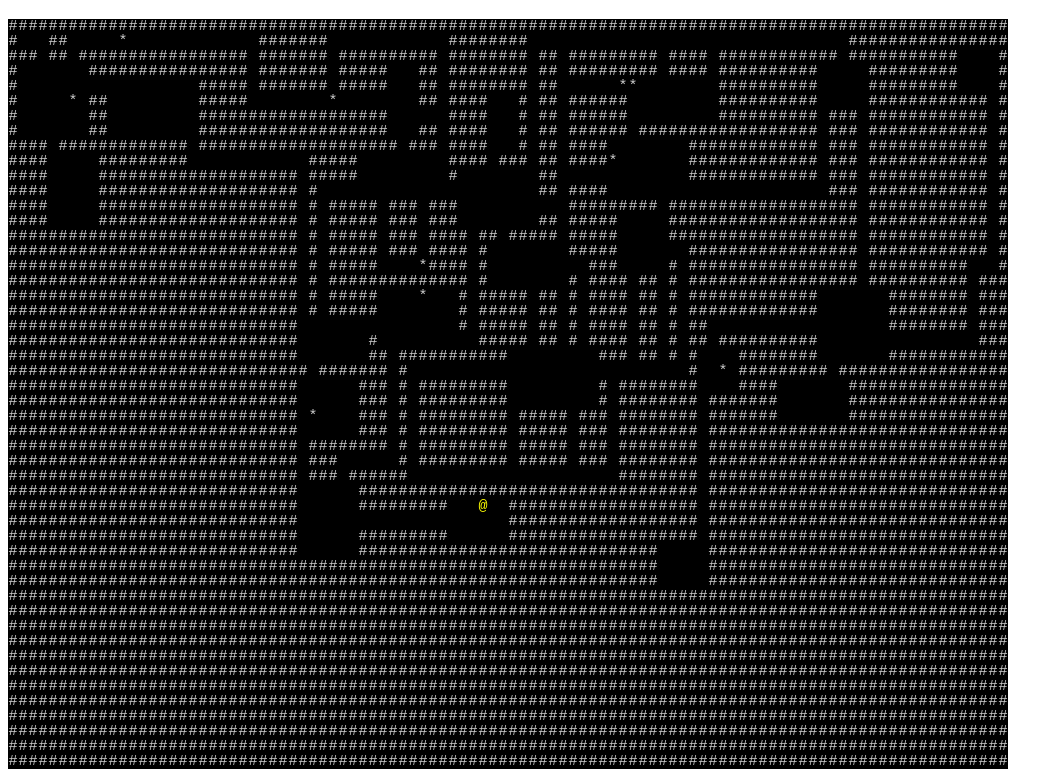
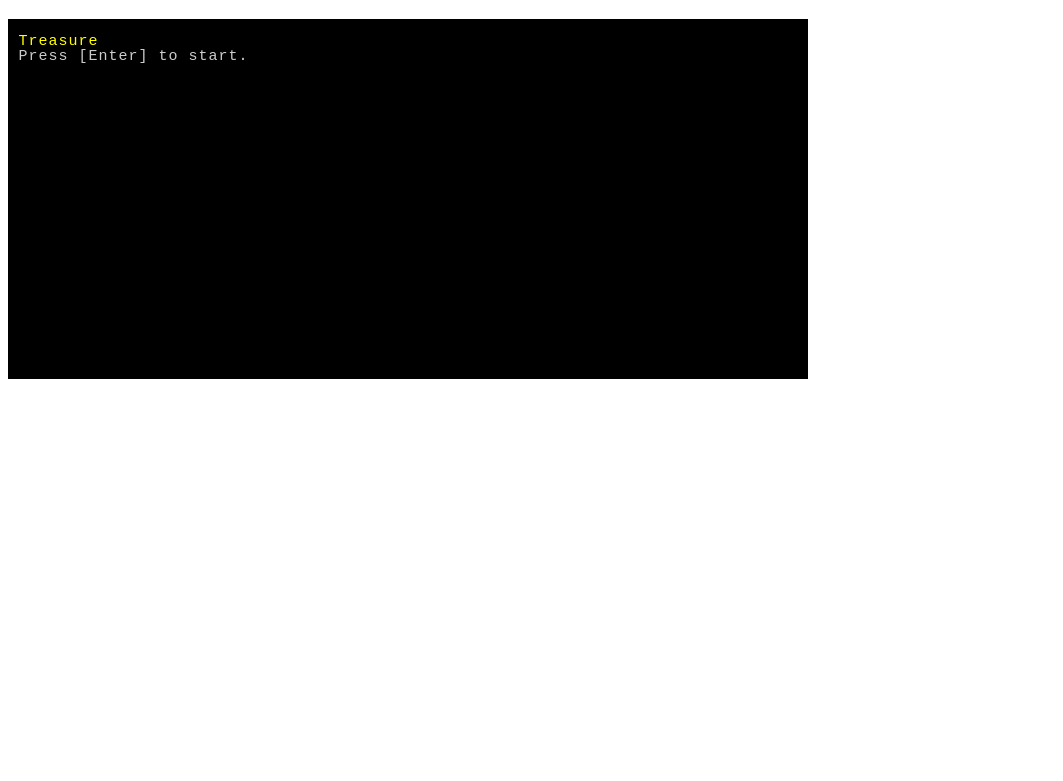
Before and after one commit to skxu/Treasure, a plain HTML site: page game.html in a window 1280 px wide. Shown: the part 61-842 px from the top of the page, without its empty margins (0-1063 px from the left). After the commit the page ends 800 px from the top, so only its background shows below. Drawn offline with Linux system fonts and the light colour scheme.

Commit message:
game states & refactoring

```diff
--- a/game.html
+++ b/game.html
@@ -4,8 +4,9 @@
 		<title>Treasure</title>
 		<script src="js/rot.js"></script>
 		<script src="js/game.js"></script>
+		<script src="js/state.js"></script>
 	</head>
-	<body onload="Game.init()">
+	<body>
 		<h1>Treasure</h1>
 	</body>
 
--- a/js/game.js
+++ b/js/game.js
@@ -1,30 +1,81 @@
 
 var Game = {
-	display: null,
+	_display: null,
+	_currentState: null,
 	engine: null,
 	player: null,
+	treasure: null,
 	map: {},
 
 	init: function() {
-		ROT.DEFAULT_WIDTH = 100;
-		ROT.DEFAULT_HEIGHT = 50;
-		this.display = new ROT.Display();
-		document.body.appendChild(this.display.getContainer());
-		this._generateMap();
+		//ROT.DEFAULT_WIDTH = 100;
+		//ROT.DEFAULT_HEIGHT = 50;
+		this._display = new ROT.Display({width: 80, height: 24});
+		var game = this; //questionable
 
+		//We only want the active State to handle input
+		var bindEventToState = function(event) {
+			window.addEventListener(event, function(e) {
+				if (game._currentState !== null) {
+					game._currentState.handleInput(event, e);
+				}
+			});
+		}
+
+		//Bind keyboard inputs
+		bindEventToState('keydown');
+	    bindEventToState('keyup');
+	    bindEventToState('keypress');
+
+	},
+
+	getDisplay: function() {
+		return this._display;
+	},
+
+	switchState: function(state) {
+		//Notify previous state about switch
+		if (this._currentState !== null) {
+			this._currentState.exit();
+		}
+
+		//Clear display
+		this.getDisplay().clear();
+
+		//Set current state & render
+		this._currentState = state;
+		if (!this._currentState !== null) {
+			this._currentState.enter();
+			this._currentState.render(this._display);
+		}
+	}
+};
+
+
+window.onload = function() {
+	//Check if rot.js works on browser
+	if (!ROT.isSupported()) {
+		alert("This game isn't compatible with your browser");
+	} else {
+		//run initialization stuff
+		Game.init();
+		//Add the game to the HTML canvas
+		document.body.appendChild(Game.getDisplay().getContainer());
+
+		//Generate the map
+		Game.generateMap();
+		Game.switchState(Game.State.mainMenu);
+
+		//Starts the scheduler engine
 		var scheduler = new ROT.Scheduler.Simple();
 		scheduler.add(this.player, true);
 		this.engine = new ROT.Engine(scheduler);
 		this.engine.start();
+	}
+};
 
 
-	}
-}
-
-
-
-
-Game._generateMap = function() {
+Game.generateMap = function() {
 	var digger = new ROT.Map.Digger();
 	var freeCells = [];
 
@@ -36,14 +87,15 @@ Game._generateMap = function() {
 		}
 		var key = x + "," + y;
 		freeCells.push(key);
-		//this.map[key] = String.fromCharCode(183);
-		this.map[key] = " ";
+		this.map[key] = String.fromCharCode(183);
+		//this.map[key] = " ";
 	}
 	digger.create(digCallback.bind(this));
 	this._generateBoxes(freeCells);
-	this._drawWholeMap();
 	this._createPlayer(freeCells);
+	//this.drawWholeMap();
 };
+
 
 
 Game._generateBoxes = function(freeCells) {
@@ -51,17 +103,24 @@ Game._generateBoxes = function(freeCells) {
 		var index = Math.floor(ROT.RNG.getUniform() * freeCells.length);
 		var key = freeCells.splice(index, 1)[0];
 		this.map[key] = "*";
+
+		if(i == 0) {
+			this.treasure = key;
+		}
 	}
 };
 
-Game._drawWholeMap = function() {
+Game.drawWholeMap = function() {
 	for (var key in this.map) {
 		var parts = key.split(",");
 		var x = parseInt(parts[0]);
 		var y = parseInt(parts[1]);
-		this.display.draw(x, y, this.map[key]);
+		this.getDisplay().draw(x, y, this.map[key]);
 	}
 };
+
+
+
 
 var Player = function(x, y) {
 	this._x = x;
@@ -70,13 +129,24 @@ var Player = function(x, y) {
 }
 
 Player.prototype._draw = function() {
-	Game.display.draw(this._x, this._y, "@", "#ff0");
+	Game.getDisplay().draw(this._x, this._y, "@", "#ff0");
+}
+
+Player.prototype._checkBox = function() {
+	var key = this._x + "," + this._y;
+	if (Game.map[key] != "*") {
+		Game.getDisplay().draw(this._x, this._y - 2, "There is no chest here.");
+	} else if (key == Game.treasure) {
+		Game.getDisplay().draw(this._x, this._y - 2, "You found treasure.");
+	} else {
+		Game.getDisplay().draw(this._x, this._y - 2, "Nothing in this chest.");
+	}
 }
 
 Player.prototype.act = function() {
-	Game.engine.lock();
+	//Game.engine.lock();
 	//waiting for the user to input something
-	window.addEventListener("keydown", this);
+	//window.addEventListener("keydown", this);
 }
 
 Player.prototype.handleEvent = function(e) {
@@ -87,6 +157,10 @@ Player.prototype.handleEvent = function(e) {
 	keyMap[ROT.VK_DOWN] = 2;
 
 	var code = e.keyCode;
+	if (code == ROT.VK_SPACE) {
+		this._checkBox();
+		return;
+	}
 
 	//Only take valid keys
 	if (!(code in keyMap)) {
@@ -101,7 +175,7 @@ Player.prototype.handleEvent = function(e) {
 	var newKey = newX + "," + newY;
 	if (!(newKey in Game.map)) { return; }
 
-	Game.display.draw(this._x, this._y, Game.map[this._x + ",", + this._y]);
+	Game.getDisplay().draw(this._x, this._y, Game.map[this._x + ",", + this._y]);
 	this._x = newX;
 	this._y = newY;
 	this._draw();
--- /dev/null
+++ b/js/state.js
@@ -0,0 +1,79 @@
+Game.State = {};
+
+Game.State.mainMenu = {
+	enter: function() {
+		console.log("Entered mainMenu state");
+	},
+
+	exit: function() {
+		console.log("Exited mainMenu state");
+	},
+
+	render: function(display) {
+		display.drawText(1,1, "%c{yellow}Treasure");
+		display.drawText(1,2, "Press [Enter] to start.");
+	},
+
+	handleInput: function(type, data) {
+		if (type === 'keyup') {
+			//if [Enter] is pressed, start game
+			if (data.keyCode === ROT.VK_RETURN) {
+				Game.switchState(Game.State.lobby);
+			}
+		}
+	}
+}
+
+
+Game.State.lobby = {
+	enter: function() {
+		console.log("Entered lobby state");
+	},
+
+	exit: function() {
+		console.log("Exited lobby state");
+	},
+
+	render: function(display) {
+		display.drawText(1,1, "Lobby");
+	},
+
+	handleInput: function(type, data) {
+		if (type === 'keyup') {
+			if (data.keyCode === ROT.VK_RETURN) {
+				Game.switchState(Game.State.play);
+			}
+		}
+	}
+}
+
+
+
+Game.State.play = {
+	enter: function() {
+		console.log("Entered play state");
+	},
+
+	exit: function() {
+		console.log("Exited play state");
+	},
+
+	render: function(display) {
+		Game.drawWholeMap();
+		Game.player._draw();
+	},
+
+	handleInput: function(type, data) {
+		if (type === 'keydown') {
+			Game.player.handleEvent(data);
+		}
+	}
+}
+
+
+Game.State.lose = {
+
+};
+Game.State.newGame = {
+
+};
```
